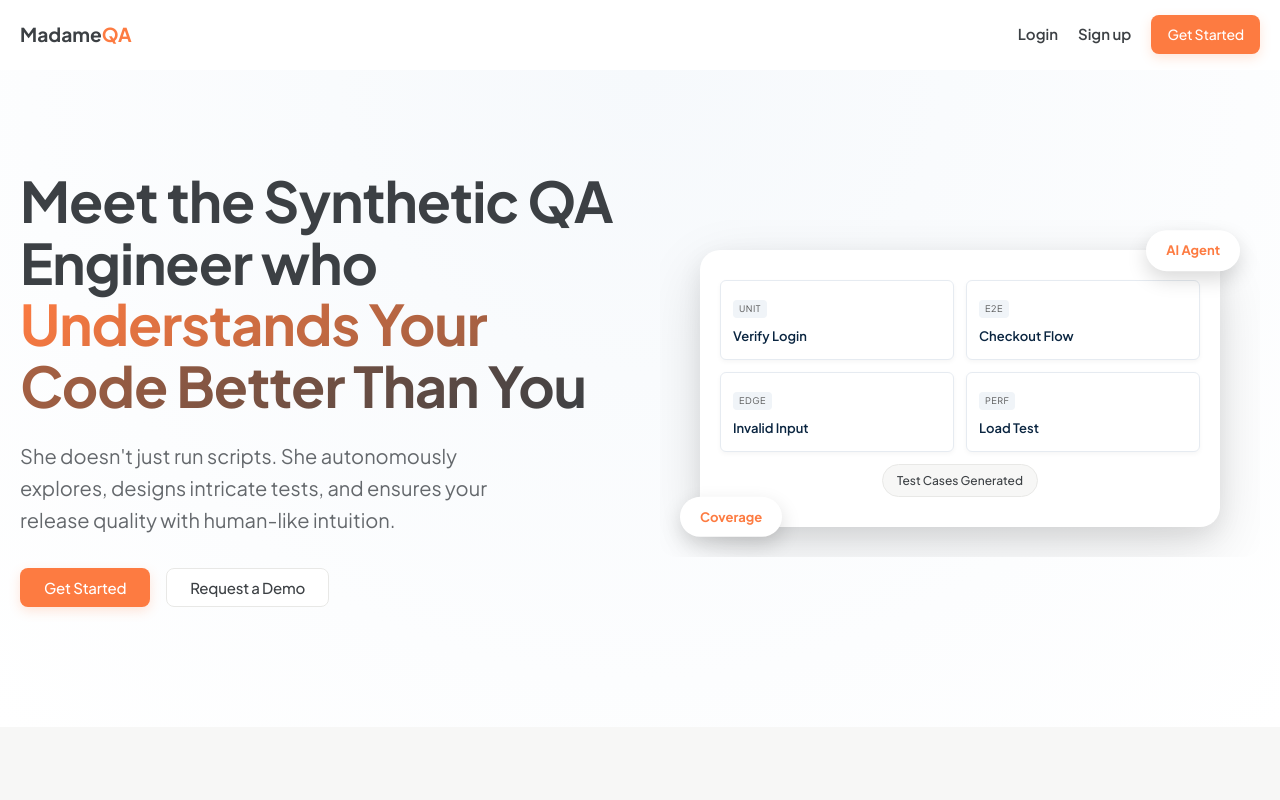
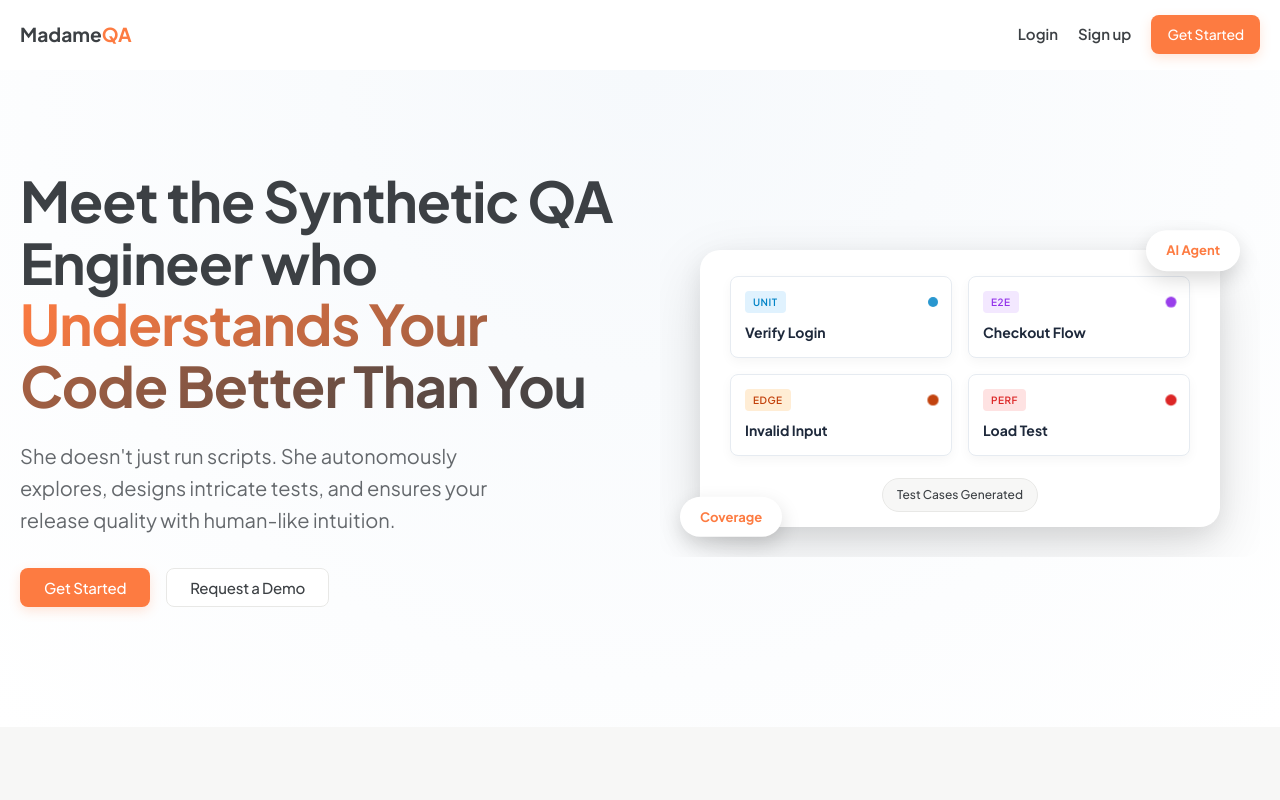
Before and after one commit to AnoopKishanS/agentCertifyWeb, a React (Vite) app: page / in a window 1280 px wide. Both pictures are taken after a click on the link "Community". Shown: the top 800 px of the page. Built offline with nearby package versions, Linux system fonts and the light colour scheme.

Commit message:
graphic update

```diff
--- a/src/components/HeroAnimation.css
+++ b/src/components/HeroAnimation.css
@@ -369,34 +369,122 @@
 .test-grid {
     display: grid;
     grid-template-columns: 1fr 1fr;
-    gap: 12px;
+    gap: 16px;
     width: 100%;
+    padding: 10px;
 }
 
 .ha-test-card {
     background: #fff;
     border: 1px solid #e6ebf1;
-    border-radius: 6px;
-    padding: 12px;
-    box-shadow: 0 2px 5px rgba(0, 0, 0, 0.04);
+    border-radius: 8px;
+    padding: 14px;
+    box-shadow: 0 4px 12px rgba(0, 0, 0, 0.04);
+    display: flex;
+    flex-direction: column;
+    gap: 8px;
+    opacity: 0;
+    transform: scale(0.9);
+    animation: popIn 0.4s cubic-bezier(0.175, 0.885, 0.32, 1.275) forwards;
+}
+
+.c1 {
+    animation-delay: 0.2s;
+}
+
+.c2 {
+    animation-delay: 0.4s;
+}
+
+.c3 {
+    animation-delay: 0.6s;
+}
+
+.c4 {
+    animation-delay: 0.8s;
+}
+
+.tc-header {
+    display: flex;
+    justify-content: space-between;
+    align-items: center;
 }
 
 .tc-tag {
-    font-size: 9px;
+    font-size: 10px;
     text-transform: uppercase;
     letter-spacing: 0.5px;
-    background: #f0f4f8;
-    padding: 2px 6px;
+    padding: 3px 8px;
     border-radius: 4px;
-    display: inline-block;
-    margin-bottom: 8px;
-    color: #555;
+    font-weight: 600;
+}
+
+/* Color Coding */
+.unit .tc-tag {
+    background: #e0f2fe;
+    color: #0284c7;
+}
+
+.e2e .tc-tag {
+    background: #f3e8ff;
+    color: #9333ea;
+}
+
+.edge .tc-tag {
+    background: #ffedd5;
+    color: #c2410c;
+}
+
+.perf .tc-tag {
+    background: #fee2e2;
+    color: #dc2626;
+}
+
+.tc-status {
+    width: 8px;
+    height: 8px;
+    border-radius: 50%;
+    background: #cbd5e1;
+    position: relative;
+    animation: pulseStatus 1s infinite alternate;
+}
+
+.unit .tc-status {
+    animation-delay: 0.2s;
+    background: #0284c7;
+}
+
+.e2e .tc-status {
+    animation-delay: 0.4s;
+    background: #9333ea;
+}
+
+.edge .tc-status {
+    animation-delay: 0.6s;
+    background: #c2410c;
+}
+
+.perf .tc-status {
+    animation-delay: 0.8s;
+    background: #dc2626;
+}
+
+@keyframes pulseStatus {
+    0% {
+        transform: scale(1);
+        opacity: 0.6;
+    }
+
+    100% {
+        transform: scale(1.4);
+        opacity: 1;
+    }
 }
 
 .tc-title {
-    font-size: 13px;
-    font-weight: 600;
-    color: #0a2540;
+    font-size: 14px;
+    font-weight: 700;
+    color: #1e293b;
 }
 
 /* Execute Stage - Split */
--- a/src/components/HeroAnimation.jsx
+++ b/src/components/HeroAnimation.jsx
@@ -65,27 +65,31 @@ const HeroAnimation = () => {
                 {/* Step 2: Generate Tests */}
                 <div className={`ha-stage stage-generate ${step === 2 ? 'active' : ''}`}>
                     <div className="test-grid">
-                        <div className="ha-test-card c1">
+                        <div className="ha-test-card c1 unit">
                             <div className="tc-header">
                                 <div className="tc-tag">Unit</div>
+                                <div className="tc-status"></div>
                             </div>
                             <div className="tc-title">Verify Login</div>
                         </div>
-                        <div className="ha-test-card c2">
+                        <div className="ha-test-card c2 e2e">
                             <div className="tc-header">
                                 <div className="tc-tag">E2E</div>
+                                <div className="tc-status"></div>
                             </div>
                             <div className="tc-title">Checkout Flow</div>
                         </div>
-                        <div className="ha-test-card c3">
+                        <div className="ha-test-card c3 edge">
                             <div className="tc-header">
                                 <div className="tc-tag">Edge</div>
+                                <div className="tc-status"></div>
                             </div>
                             <div className="tc-title">Invalid Input</div>
                         </div>
-                        <div className="ha-test-card c4">
+                        <div className="ha-test-card c4 perf">
                             <div className="tc-header">
                                 <div className="tc-tag">Perf</div>
+                                <div className="tc-status"></div>
                             </div>
                             <div className="tc-title">Load Test</div>
                         </div>
```
